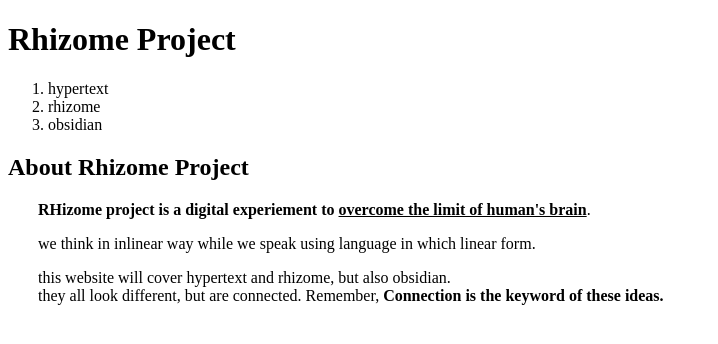
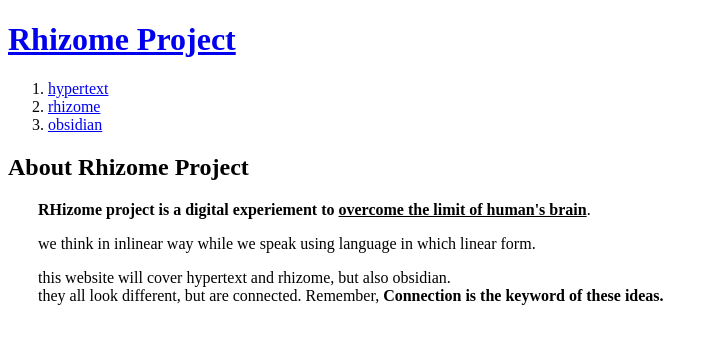
Before and after one commit to viktoreun/rhizome, a plain HTML site: page index.html in a window 1280 px wide. Shown: the whole page, without its empty margins (0-718 px from the left). Drawn offline with Linux system fonts and the light colour scheme.

Commit message:
hypertext reference 수정본

```diff
--- a/index.html
+++ b/index.html
@@ -5,11 +5,11 @@
 <meta cahrset="UTF-8">
 </head>
 <body>
-<h1>Rhizome Project</h1>
+<h1><a href="index.html">Rhizome Project</h1></a>
 <ol>
-<li> hypertext</li>
-<li> rhizome </li>
-<li> obsidian </li>
+<li> <a href="hypertext.html">hypertext</li></a>
+<li> <a href="rhizome.html">rhizome </li></a>
+<li> <a href="obsidian.html">obsidian </li></a>
 </ol>
 <h2>About Rhizome Project</h2>
 <p style="margin-left: 30px">
```
Also changed, not shown: hypertext.html (+3 -3 lines), rhizome.html (+3 -3 lines).
